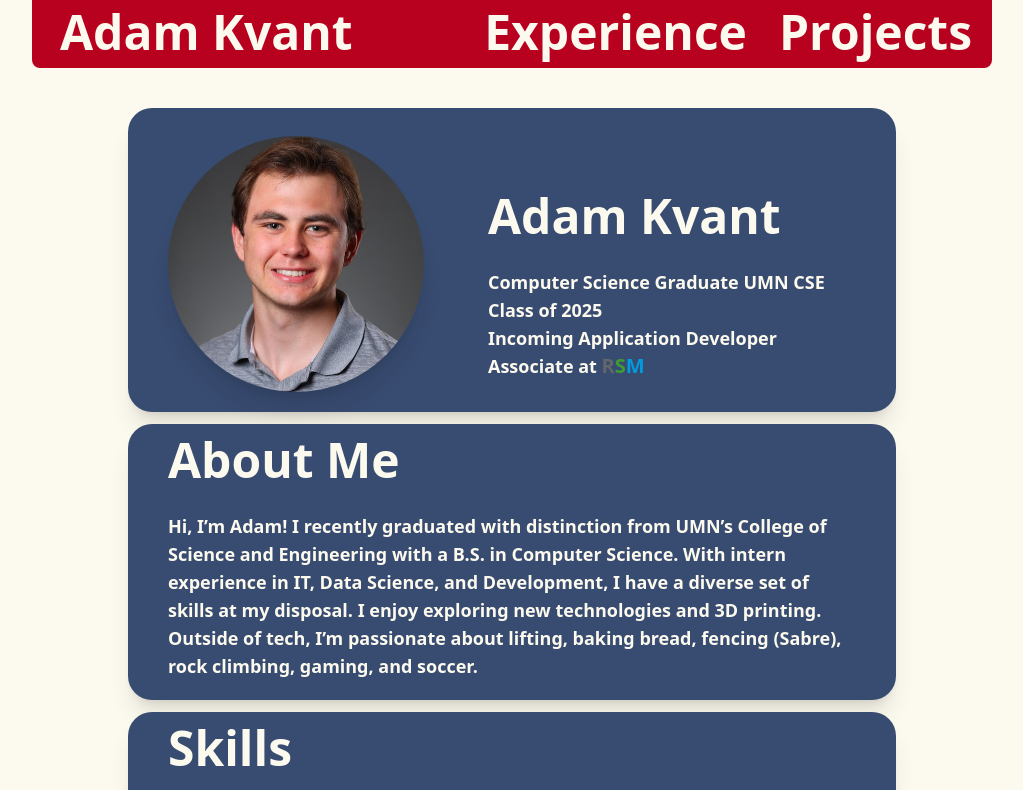
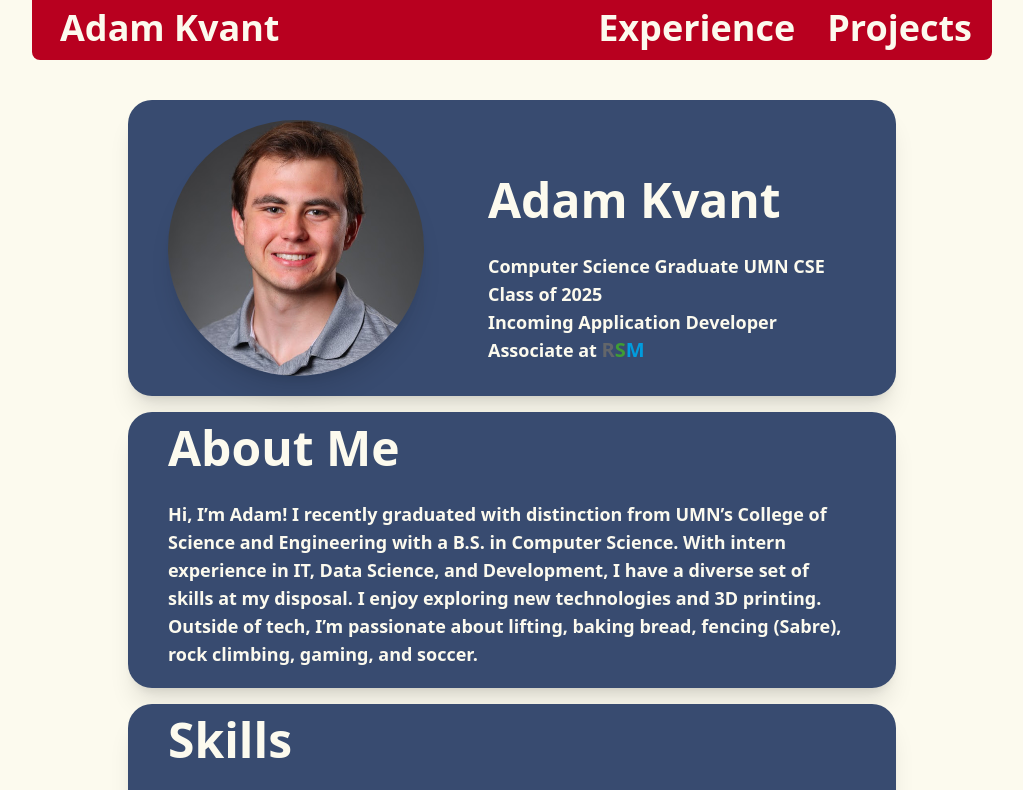
Before and after one commit to AdamKvant/AdamKvantSite, a SvelteKit app: page / in a window 1280 px wide. Shown: the top 790 px of the page, without its empty margins (128-1151 px from the left). Built offline with nearby package versions, Linux system fonts and the light colour scheme.

Commit message:
some styling changes

```diff
--- a/src/app.css
+++ b/src/app.css
@@ -12,7 +12,7 @@
 
 
 .headerOverall {
-    @apply bg-[#B8001F] font-bold text-5xl text-[#FCFAEE] pt-2 pl-2 pb-3 flex;
+    @apply bg-[#B8001F] font-bold text-4xl text-[#FCFAEE] pt-2 pl-2 pb-3 flex;
 }
 
 .footerOverall{
@@ -28,7 +28,7 @@
 }
 
 .Intro{
-    @apply sm:w-4/5 w-2/5 bg-[#384B70] py-7 rounded-3xl mt-10 flex sm:flex-row flex-col justify-center shadow-lg
+    @apply sm:w-4/5 w-2/5 bg-[#384B70] pb-7 pt-5 rounded-3xl mt-10 flex sm:flex-row flex-col justify-center shadow-lg
 }
 
 .Name {
--- a/src/components/Timeline.svelte
+++ b/src/components/Timeline.svelte
@@ -70,7 +70,7 @@
     ];
   </script>
 
-  <div class="flex flex-col space-y-8 w-full items-center my-10">
+  <div class="flex flex-col space-y-4 w-full items-center my-10">
     {#each timeline as item}
       <div class="Card">
         <div class="mt-2 mb-0 ml-8 space-y-2 mr-4">
--- a/src/routes/+layout.svelte
+++ b/src/routes/+layout.svelte
@@ -8,7 +8,7 @@
 <div class="flex justify-center">
     <div class="sm:w-11/12 lg:w-9/12 flex flex-col min-h-screen relative">
         <Header/>
-        <div class="mb-12">{@render children()}</div>
+        <div class="mb-16">{@render children()}</div>
         <div class="absolute bottom-0 w-full">
             <Footer/>
         </div>
--- a/src/routes/+page.svelte
+++ b/src/routes/+page.svelte
@@ -8,7 +8,7 @@
   </script>
 
   <!-- Body -->
-<div class="flex flex-col items-center gap-3 min-h-full mb-10">
+<div class="flex flex-col items-center gap-4 min-h-full mb-10">
 
   <!-- Intro -->
   <div class="Card Intro" id="Intro">
```
Also changed, not shown: src/components/Footer.svelte (+0 -1 lines).
